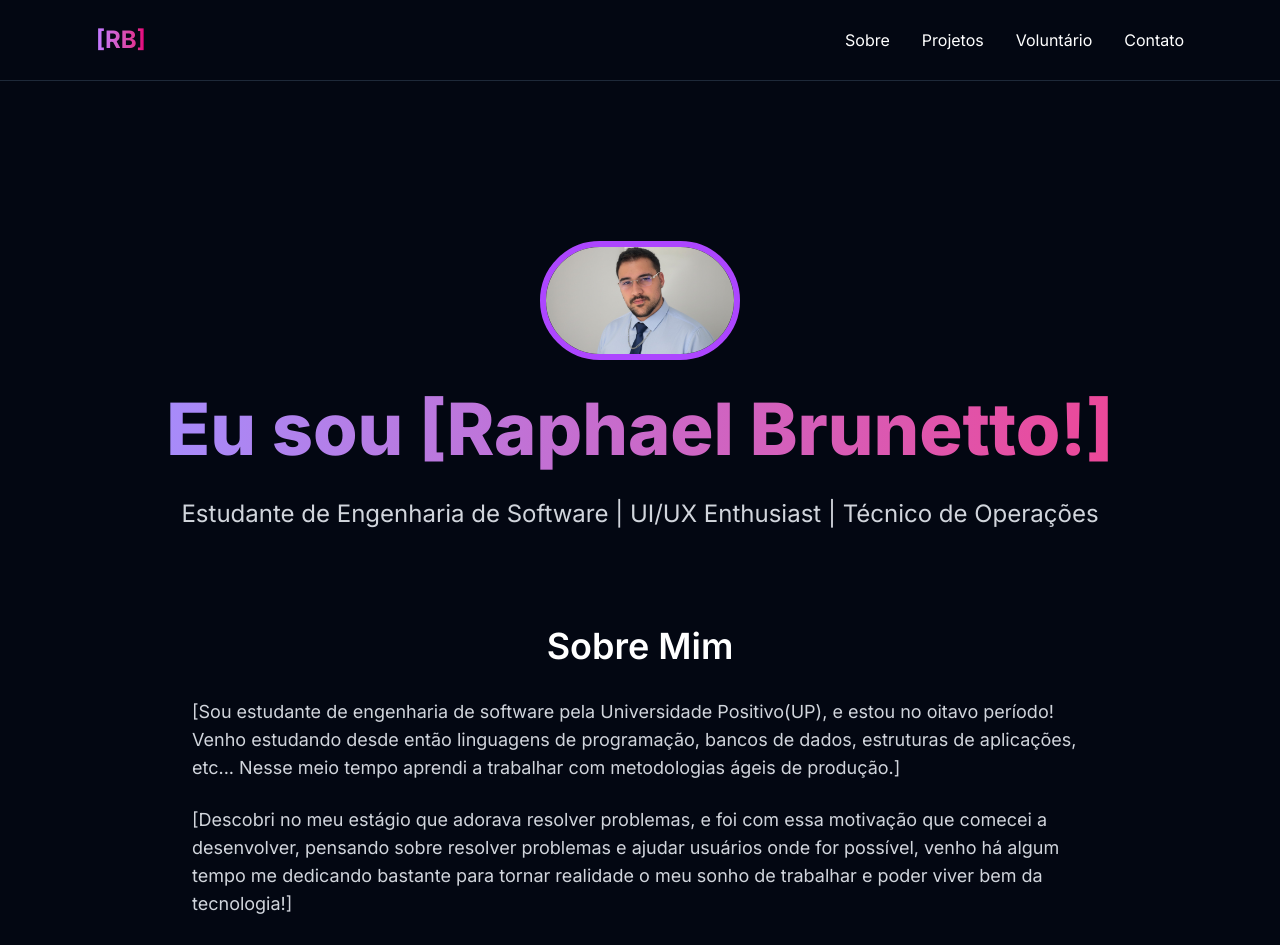
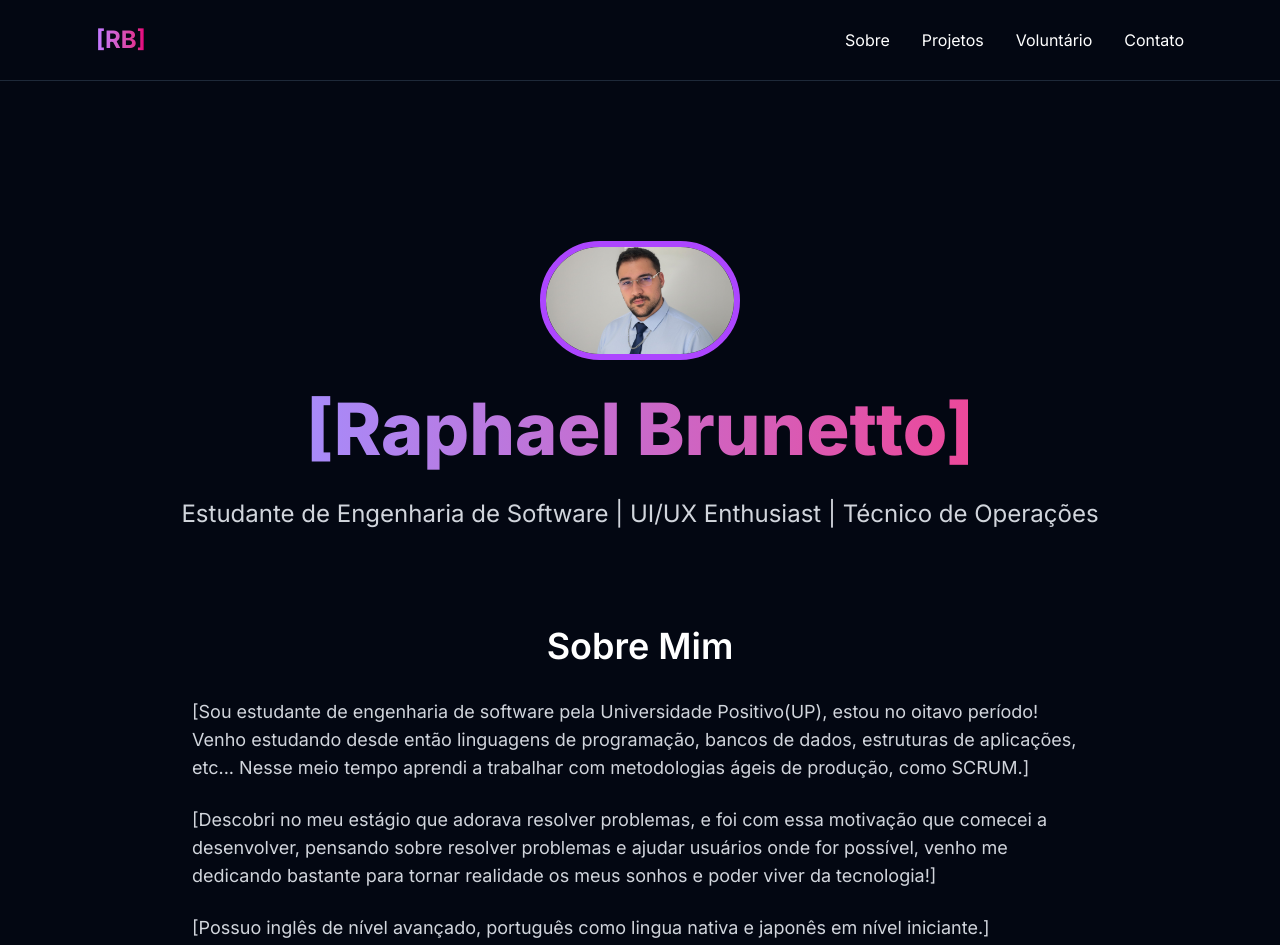
Before and after one commit to Raphabrunetto/curriculo, a Next.js app: page / in a window 1280 px wide. Shown: the top 945 px of the page. Built offline with nearby package versions, Linux system fonts and the light colour scheme.

Commit message:
text review v0.3

```diff
--- a/src/components/About.tsx
+++ b/src/components/About.tsx
@@ -4,13 +4,13 @@ const About = () => {
       <h2 className="text-3xl sm:text-4xl font-semibold text-center mb-8">Sobre Mim</h2>
       <div className="text-lg text-gray-300 space-y-6"> {/* Aumentamos o espaçamento entre parágrafos */}
         <p>
-          [Sou estudante de engenharia de software pela Universidade Positivo(UP), e estou no oitavo período! Venho estudando desde então linguagens de programação, bancos de dados, estruturas de aplicações, etc... Nesse meio tempo aprendi a trabalhar com metodologias ágeis de produção.]
+          [Sou estudante de engenharia de software pela Universidade Positivo(UP), estou no oitavo período! Venho estudando desde então linguagens de programação, bancos de dados, estruturas de aplicações, etc... Nesse meio tempo aprendi a trabalhar com metodologias ágeis de produção, como SCRUM.]
         </p>
         <p>
-          [Descobri no meu estágio que adorava resolver problemas, e foi com essa motivação que comecei a desenvolver, pensando sobre resolver problemas e ajudar usuários onde for possível, venho há algum tempo me dedicando bastante para tornar realidade o meu sonho de trabalhar e poder viver bem da tecnologia!]
+          [Descobri no meu estágio que adorava resolver problemas, e foi com essa motivação que comecei a desenvolver, pensando sobre resolver problemas e ajudar usuários onde for possível, venho me dedicando bastante para tornar realidade os meus sonhos e poder viver da tecnologia!]
         </p>
          <p>
-          [Possuo inglês de nível avançado, português como lingua nativa e sou iniciante em Japonês.]
+          [Possuo inglês de nível avançado, português como lingua nativa e japonês em nível iniciante.]
         </p>
       </div>
     </div>
--- a/src/components/Hero.tsx
+++ b/src/components/Hero.tsx
@@ -38,7 +38,7 @@ const Hero = () => {
           animate={{ opacity: 1 }}
           transition={{ delay: 0.8, duration: 0.8 }}
         >
-          Eu sou [Raphael Brunetto!]
+          [Raphael Brunetto]
         </motion.h1>
 
         <motion.p
```
